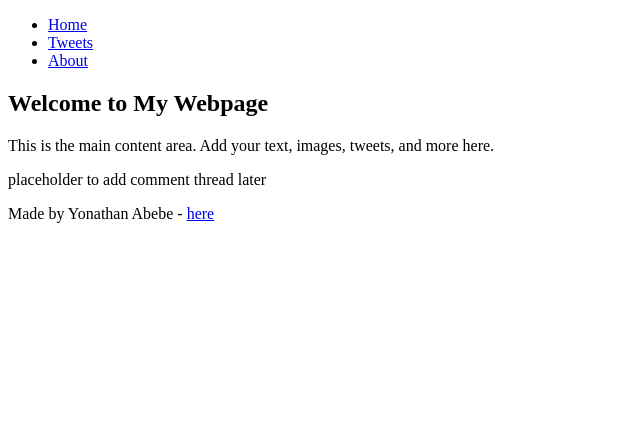
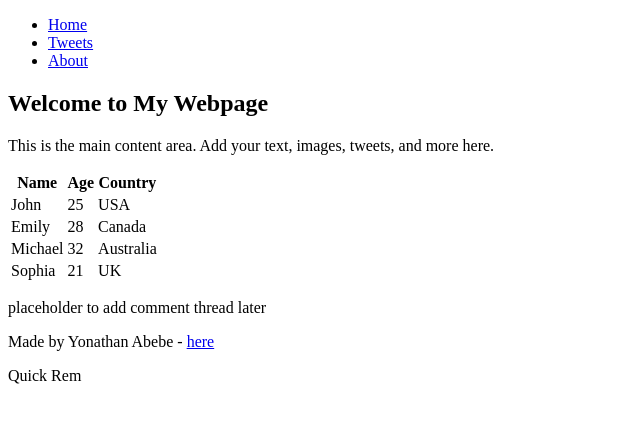
Before and after one commit to YonathanAbebe/My_First_Portfolio, a plain HTML site: page html_basic/index.html in a window 1280 px wide. Shown: the whole page, without its empty margins (0-640 px from the left). Drawn offline with Linux system fonts and the light colour scheme.

Commit message:
Update index.html

```diff
--- a/html_basic/index.html
+++ b/html_basic/index.html
@@ -16,6 +16,38 @@
     <article>
       <h1>Welcome to My Webpage</h1>
       <p>This is the main content area. Add your text, images, tweets, and more here.</p>
+
+      <table>
+        <thead>
+          <tr>
+            <th>Name</th>
+            <th>Age</th>
+            <th>Country</th>
+          </tr>
+        </thead>
+        <tbody>
+          <tr>
+            <td>John</td>
+            <td>25</td>
+            <td>USA</td>
+          </tr>
+          <tr>
+            <td>Emily</td>
+            <td>28</td>
+            <td>Canada</td>
+          </tr>
+          <tr>
+            <td>Michael</td>
+            <td>32</td>
+            <td>Australia</td>
+          </tr>
+          <tr>
+            <td>Sophia</td>
+            <td>21</td>
+            <td>UK</td>
+          </tr>
+        </tbody>
+      </table>
     </article>
     <aside>
       <p>placeholder to add comment thread later</p>
@@ -26,3 +58,4 @@
   </footer>
 </body>
 </html>
+Quick Rem
```
